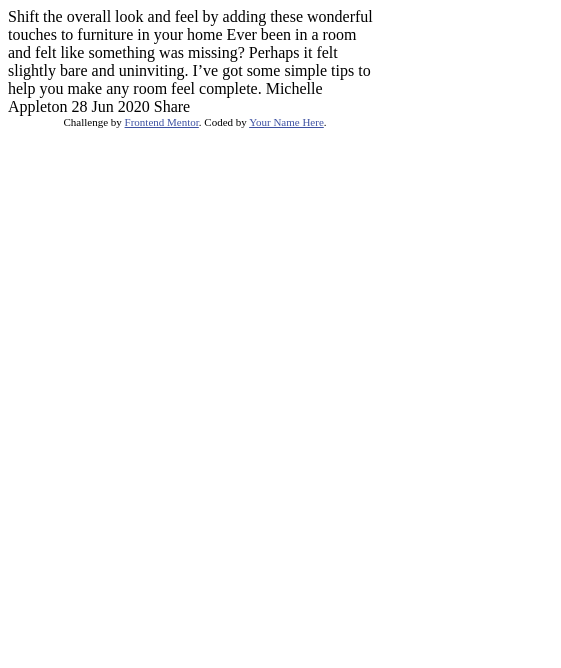
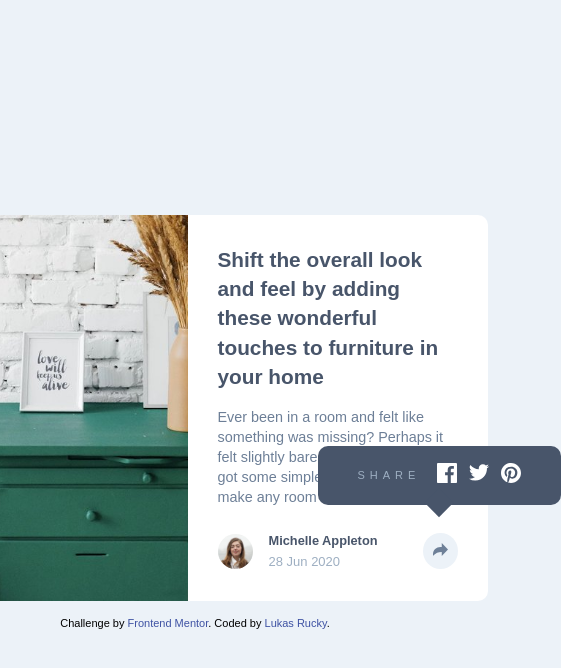
Before and after one commit to malyrudy/article-preview-component-master, a plain HTML site: page index.html in a window 390 px wide. Shown: the whole page, 561 px wide, since content can reach past the window. Drawn offline with Linux system fonts and the light colour scheme.

Commit message:
all css without responsive done

```diff
--- a/index.html
+++ b/index.html
@@ -3,34 +3,54 @@
 <head>
   <meta charset="UTF-8">
   <meta name="viewport" content="width=device-width, initial-scale=1.0"> <!-- displays site properly based on user's device -->
-
+  <link rel="stylesheet" href="./style.css">
   <link rel="icon" type="image/png" sizes="32x32" href="./images/favicon-32x32.png">
 
   <title>Frontend Mentor | Article preview component</title>
 
-  <!-- Feel free to remove these styles or customise in your own stylesheet 👍 -->
-  <style>
-    .attribution { font-size: 11px; text-align: center; }
-    .attribution a { color: hsl(228, 45%, 44%); }
-  </style>
 </head>
 <body>
-
-  Shift the overall look and feel by adding these wonderful
-  touches to furniture in your home
-
-  Ever been in a room and felt like something was missing? Perhaps
-  it felt slightly bare and uninviting. I’ve got some simple tips
-  to help you make any room feel complete.
-
-  Michelle Appleton
-  28 Jun 2020
-
-  Share
+  <div class="cart">
+    <div class="img-content">
+      <img src="./images/drawers.jpg" alt="drawers">
+    </div>
+    <div class="text-content">
+      <h1>
+        Shift the overall look and feel by adding these wonderful
+        touches to furniture in your home
+      </h1>
+      <p>
+        Ever been in a room and felt like something was missing? Perhaps
+        it felt slightly bare and uninviting. I’ve got some simple tips
+        to help you make any room feel complete.
+      </p>
+      <div class="profile-section">
+        <div class="profile">
+          <img src="./images/avatar-michelle.jpg" alt="avatar-michelle">
+          <div class="profile-info">
+            <h3>Michelle Appleton</h3>
+            <h4>28 Jun 2020</h4>
+          </div>
+        </div>
+        <div class="share">
+          <button class="share-button">
+            <img src="./images/icon-share.svg" alt="">
+            <!-- <img src="./images/icon-share.svg" alt="" class="icon"> -->
+          </button>
+          <div class="share-option active">
+            <span>Share</span>
+            <a href="#"><img src="./images/icon-facebook.svg" alt=""></a>
+            <a href="#"><img src="./images/icon-twitter.svg" alt=""></a>
+            <a href="#"><img src="./images/icon-pinterest.svg" alt=""></a>
+          </div>
+        </div>
+      </div>
+    </div>
+  </div>
 
   <div class="attribution">
     Challenge by <a href="https://www.frontendmentor.io?ref=challenge" target="_blank">Frontend Mentor</a>.
-    Coded by <a href="#">Your Name Here</a>.
+    Coded by <a href="#">Lukas Rucky</a>.
   </div>
 </body>
 </html>
--- /dev/null
+++ b/style.css
@@ -0,0 +1,173 @@
+.attribution { font-size: 11px; text-align: center; }
+.attribution a { color: hsl(228, 45%, 44%); }
+
+@import url('https://fonts.googleapis.com/css2?family=Manrope:wght@500;600;700&display=swap');
+
+button {
+    border: none;
+    outline: none;
+    cursor: pointer;
+}
+
+a {
+    text-decoration: none;
+    color: black;
+}
+
+* {
+    margin: 0;
+    padding: 0;
+    box-sizing: border-box;
+}
+
+:root {
+--very-dark-grayish-blue:hsl(217, 19%, 35%);
+--desaturated-dark-blue:hsl(214, 17%, 51%);
+--grayish-blue:hsl(212, 23%, 69%);
+--light-grayish-blue:hsl(210, 46%, 95%)
+}
+
+body {
+    font-family: 'Manrope', sans-serif;
+    font-size: 13px;
+    min-height: 100vh;
+    display: flex;
+    flex-direction: column;
+    justify-content: center;
+    align-items: center;
+    background: var(--light-grayish-blue);
+    padding: 20px;
+}
+
+.cart {
+    max-width: 730px;
+    display: grid;
+    grid-template-columns: 285px minmax(300px, 445px);
+    border-radius: 10px;
+    margin-bottom: 1rem;
+}
+
+.img-content {
+    border-radius: 10px 0 0 10px;
+    overflow: hidden;
+}
+
+.img-content img {
+    width: 100%;
+    height: 100%;
+    object-fit: cover;
+    object-position: left;
+    transition: all 0.5s ease;
+}
+
+.text-content {
+    background-color: white;
+    border-radius: 0 10px 10px 0;
+    padding: 30px 30px;
+    line-height: 1.4;
+}
+
+.text-content h1 {
+    color: var(--very-dark-grayish-blue);
+    font-size: 1.3rem;
+    font-weight: 700;
+    padding-bottom: 1rem;
+}
+
+.text-content p {
+    color: var(--desaturated-dark-blue);
+    padding-bottom: 1.5rem;
+    font-size: 0.9rem;
+}
+
+.profile-section {
+    display: flex;
+    justify-content: space-between;
+    align-items: center;
+}
+
+.profile-section .profile {
+    display: flex;
+    align-items: center;
+    justify-content: center;
+}
+
+.profile-section .profile img {
+    height: 35px;
+    width: 35px;
+    border-radius: 50%;
+    margin-right: 1rem;
+}
+
+.profile-section .profile-info h3 {
+    color: var(--very-dark-grayish-blue);
+    font-size: 0.8rem;
+    margin-bottom: 0.2rem;
+}
+
+.profile-section .profile-info h4 {
+    color: var(--grayish-blue);
+    font-weight: 500;
+}
+
+
+.share {
+    position: relative;
+}
+
+.share-button {
+    background: var(--light-grayish-blue);
+    padding: 10px;
+    border-radius: 50%;
+    color: var(--desaturated-dark-blue);
+    transition: all 0.25 ease;
+}
+
+.share-button:hover, .share-button:active {
+    color: white;
+    background: var(--desaturated-dark-blue);
+}
+
+.share-option {
+    --scale: 0;
+    --translateX: -50%;
+    --translateY: 0;
+
+    background: var(--very-dark-grayish-blue);
+    position: absolute;
+    bottom: calc(100% + 28px);
+    left: -300%;
+    transform: translate(var(--translateX), var(--translateY)), scale(var(--scale));
+    display: flex;
+    align-items: center;
+    gap: 12px;
+    padding: 17px 40px;
+    border-radius: 10px;
+    transform-origin: bottom;
+    visibility: hidden;
+    transition: all 0.25s ease;
+}
+
+.share-option.active {
+    --scale: 1;
+    visibility: visible;
+}
+
+.share-option::after {
+    content: "";
+    background: var(--very-dark-grayish-blue);
+    width: 20px;
+    height: 20px;
+    position: absolute;
+    top: 100%;
+    left: 50%;
+    transform: translate(-50%, -60%) rotate(45deg);
+}
+
+.share-option span {
+    font-size: 11px;
+    text-transform: uppercase;
+    letter-spacing: 5px;
+    color: var(--grayish-blue);
+    margin-right: 5px;
+}
```
Also changed, not shown: 1 other file.
